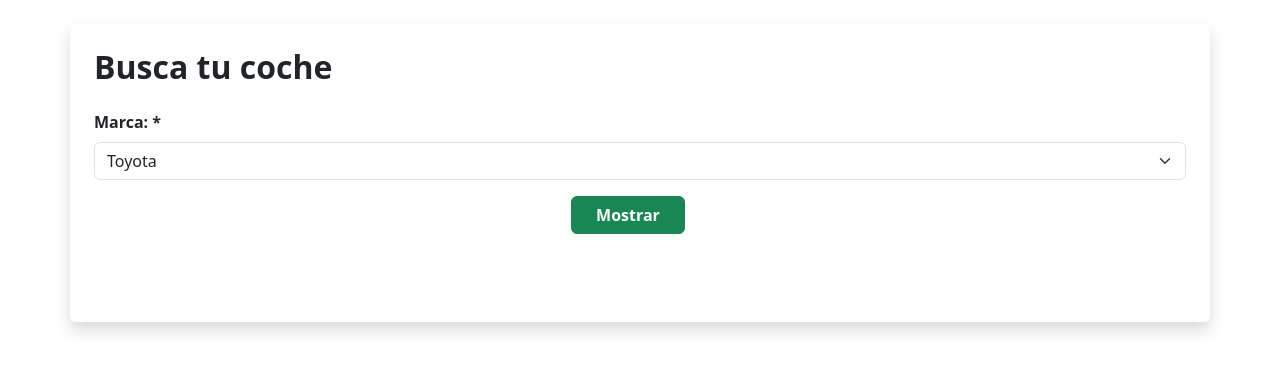
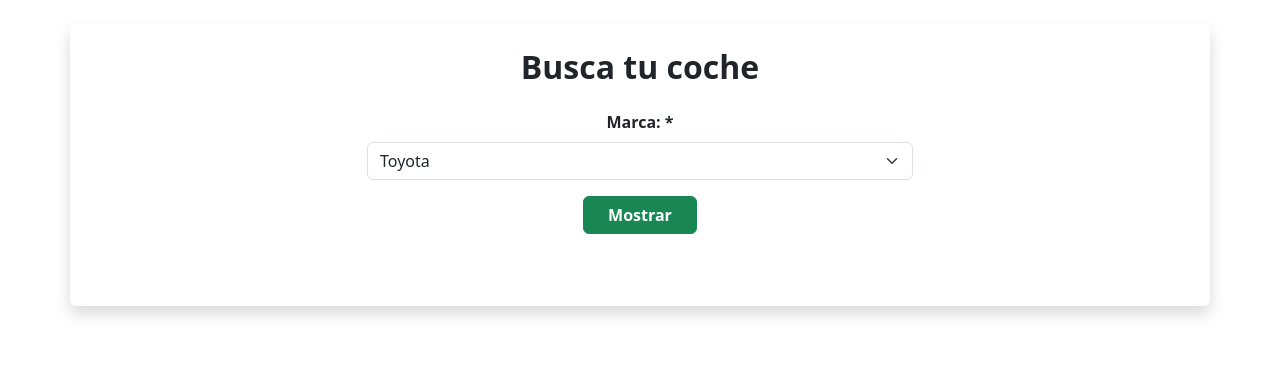
Before and after one commit to paularivero22/recuperacion, a PHP site: page /ejercicio1.php in a window 1280 px wide. Shown: the top 372 px of the page. Run offline with PHP 8.4, Linux system fonts and the light colour scheme.

Commit message:
ejercicio 1 hoja 10

```diff
--- a/DWES/UT3/HOJA03_PHP_10/ejercicio1/ejercicio1.php
+++ b/DWES/UT3/HOJA03_PHP_10/ejercicio1/ejercicio1.php
@@ -4,7 +4,7 @@
 <head>
     <meta charset="UTF-8">
     <meta name="viewport" content="width=device-width, initial-scale=1.0">
-    <title>Document</title>
+    <title>Busca tu coche</title>
     <link href="https://cdn.jsdelivr.net/npm/bootstrap@5.3.3/dist/css/bootstrap.min.css" rel="stylesheet"
         integrity="sha384-QWTKZyjpPEjISv5WaRU9OFeRpok6YctnYmDr5pNlyT2bRjXh0JMhjY6hW+ALEwIH" crossorigin="anonymous">
     <script src="https://cdn.jsdelivr.net/npm/bootstrap@5.3.0/dist/js/bootstrap.bundle.min.js"></script>
@@ -12,11 +12,11 @@
 
 <body class="p-4">
     <div class="container bg-white p-4 rounded shadow">
-        <h2 class="fw-bold mb-4">Busca tu coche</h2>
+        <h2 class="fw-bold mb-4 text-center">Busca tu coche</h2>
         <form action="" method="post" class="mb-5">
-            <div class="mb-3">
+            <div class="mb-3 text-center">
                 <label for="marca" class="form-label fw-bold">Marca: *</label>
-                <select id="marca" name="marca" class="form-select">
+                <select id="marca" name="marca" class="form-select w-50 mx-auto">
                     <option value="Toyota">Toyota</option>
                     <option value="Ford">Ford</option>
                     <option value="BMW">BMW</option>
@@ -24,10 +24,9 @@
             </div>
 
             <div class="text-center">
-                <input type="submit" name="mostrar" value="Mostrar" class="me-4 mb-3 btn btn-success fw-bold px-4">
+                <input type="submit" name="mostrar" value="Mostrar" class="btn btn-success fw-bold px-4">
             </div>
         </form>
-    </div>
 
         <?php
         $coches = [
@@ -36,30 +35,27 @@
             "BMW" => ["Serie 3", "Serie 5", "X5", "Z4"]
         ];
 
-    if (isset($_POST['mostrar'])) {
-        if (
-            isset($_POST['marca']) && !empty($_POST['marca'])
-        ) {
+        if (isset($_POST['mostrar']) && isset($_POST['marca']) && !empty($_POST['marca'])) {
             $marcaCoche = $_POST['marca'];
 
             if (isset($coches[$marcaCoche])) {
-                echo "<div class='mt-4 p-4 border rounded bg-light'>";
-                echo "<h3 class='text-primary fw-bold'>Marca: $marcaCoche </h3>";
+                echo "<div class='mt-4 p-4 border rounded bg-light text-center'>";
+                echo "<h3 class='text-primary fw-bold mb-3'>Marca: $marcaCoche</h3>";
 
-                echo "<form>";
+                echo "<form class='d-flex flex-column align-items-center'>";
                 foreach ($coches[$marcaCoche] as $modelo) {
-                    echo "<input type='text' placeholder='$modelo'></input>";
+                    echo "<input type='text' class='form-control w-50 mb-2 text-center' placeholder='$modelo'>";
                 }
                 echo "</form>";
 
-                echo "<div class='text-center'>";
-                echo "<input type='submit' name='actualizar' value='Actualizar' class='me-4 mb-3 btn btn-success fw-bold px-4'>";
+                echo "<div class='text-center mt-3'>";
+                echo "<input type='submit' name='actualizar' value='Actualizar' class='btn btn-primary fw-bold px-4'>";
                 echo "</div>";
                 echo "</div>";
             }
         }
-    }
         ?>
+    </div>
 </body>
 
 </html>
```
Lines whose indentation alone changed are shown as unchanged.
